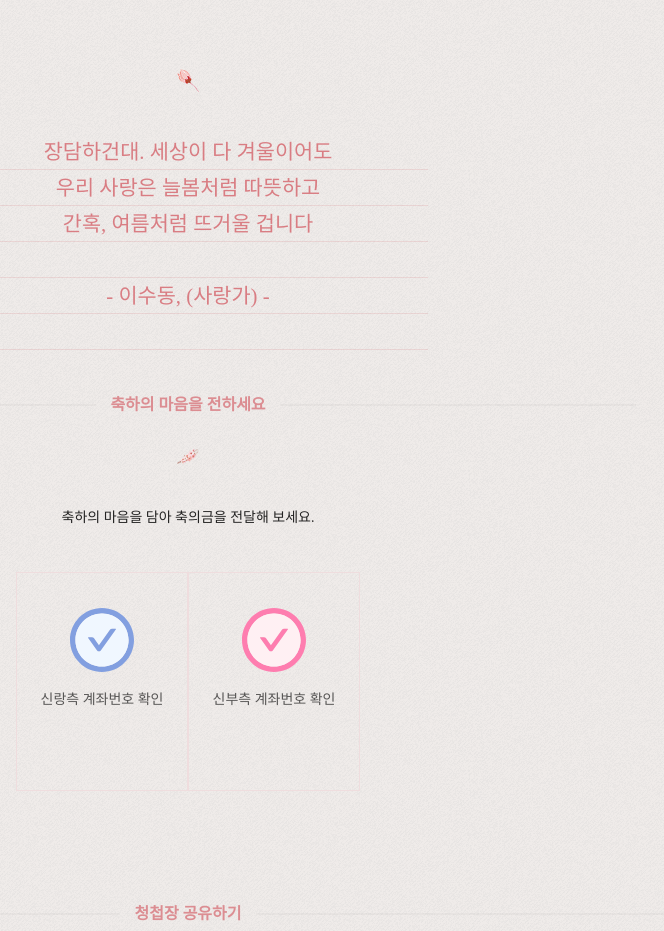
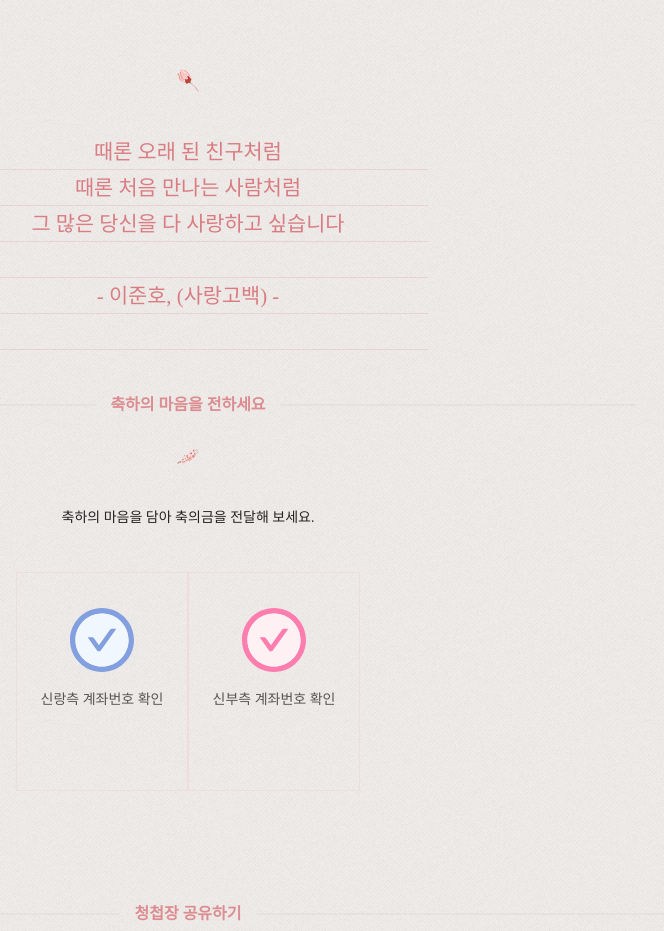
Before and after one commit to Hayes79/HJBK0226, a Gatsby site: page / in a window 1280 px wide. Shown: the part 2580-3511 px from the top of the page, without its empty margins (452-1116 px from the left). Built offline with nearby package versions, Linux system fonts and the light colour scheme; Gatsby itself is replaced by a stand-in of ours; a web font is replaced by a local one.

Commit message:
Update quote.jsx

```diff
--- a/src/components/quote.jsx
+++ b/src/components/quote.jsx
@@ -39,14 +39,14 @@ const Quote = () => {
     <Wrapper>
       <Image src={Flower} data-aos="fade-up" />
       <Content data-aos="fade-up">
-        장담하건대. 세상이 다 겨울이어도
+        때론 오래 된 친구처럼
         <br />
-        우리 사랑은 늘봄처럼 따뜻하고
+        때론 처음 만나는 사람처럼
         <br />
-        간혹, 여름처럼 뜨거울 겁니다
+        그 많은 당신을 다 사랑하고 싶습니다
         <br />
         <br />
-        - 이수동, (사랑가) -
+        - 이준호, (사랑고백) -
         <br />
         <br />
       </Content>
```
